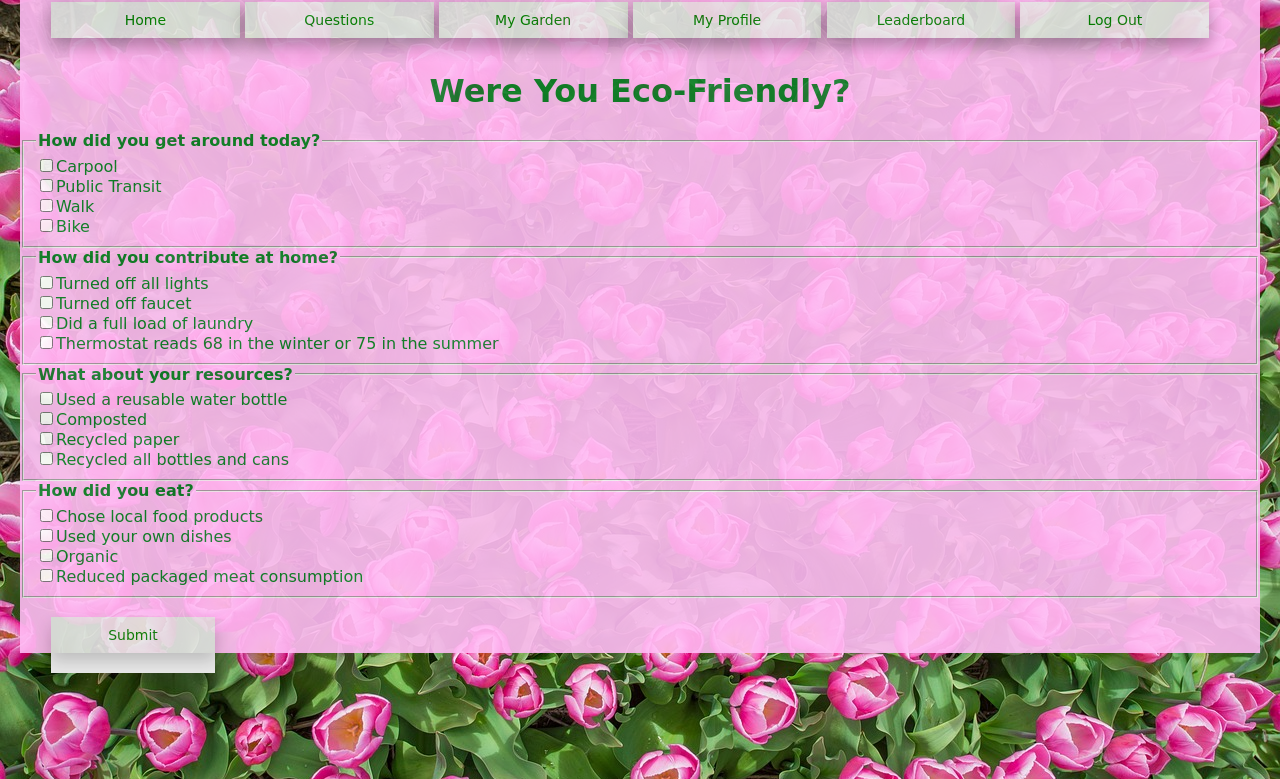
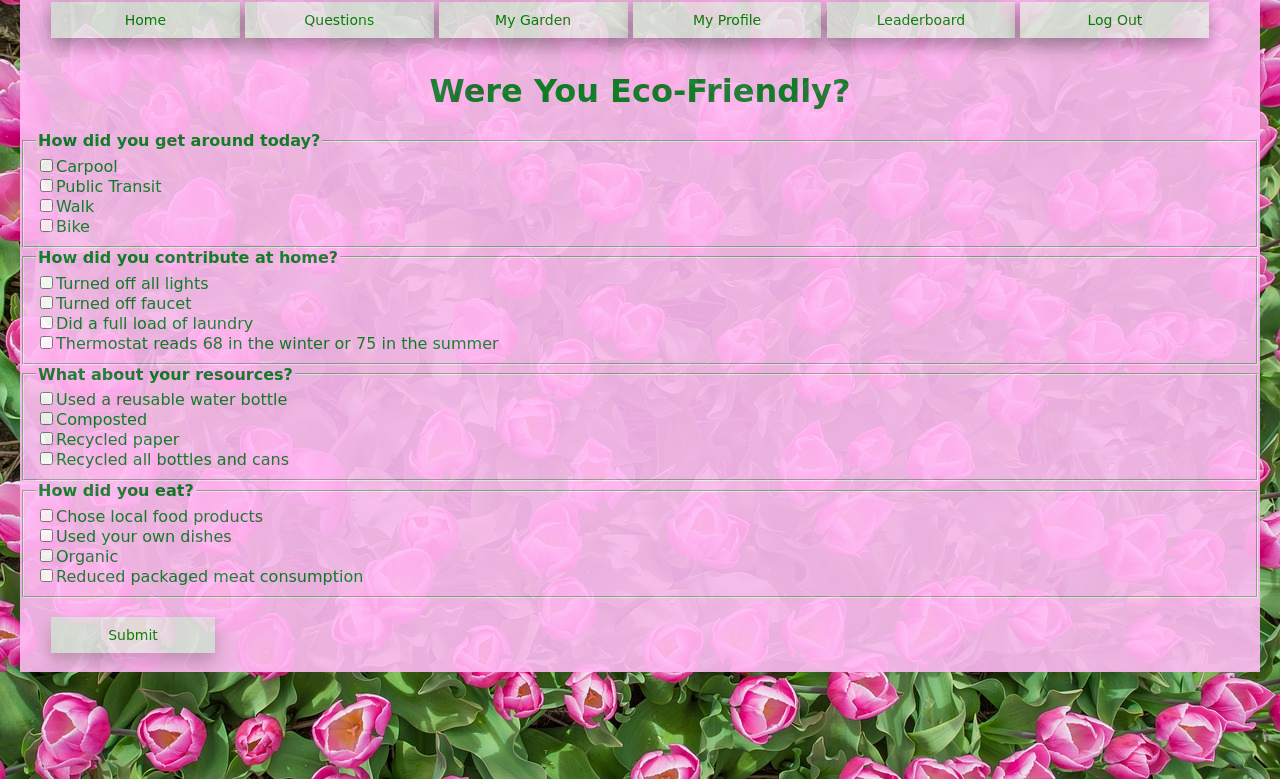
Before and after one commit to komal15/hackcmu, a Python web app: template carbongarden/templates/questions.html in a window 1280 px wide. Shown: the part 21-800 px from the top of the page. Run offline with Jinja, Linux system fonts and the light colour scheme; the template is opened without the code that fills it, so the values that code supplies are empty.

Commit message:
Kyra fixed stuff

```diff
--- a/carbongarden/templates/questions.html
+++ b/carbongarden/templates/questions.html
@@ -45,7 +45,8 @@
         <input type="checkbox" name="meal" id="Reduced packaged meat consumption" value="Reduced packaged meat consumption" /><label for="Reduced packaged meat consumption">Reduced packaged meat consumption</label><br />
     </fieldset>
       <br>
-        <a href="/mygarden" id= "submit" class="buttonsub">Submit</button>
+        <a href="/mygarden" id= "submit" class="buttonsub">Submit</a>
+          <br></br>
   </div>
 <script src="../scripts/questions.js"></script>
 </body>
```
Also changed, not shown: 1 other file.
